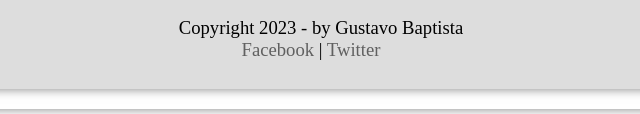
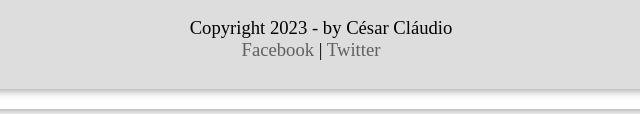
Before and after one commit to CesarCCatter/siteprofissoes, a plain HTML site: page seo.html in a window 1280 px wide. Shown: the part 774-888 px from the top of the page, 329-969 px from the left. Drawn offline with Linux system fonts and the light colour scheme.

Commit message:
Primeiro Commit

```diff
--- a/seo.html
+++ b/seo.html
@@ -62,7 +62,7 @@
 
          <footer id="rodape">
 
-            <p>Copyright 2023 - by Gustavo Baptista<br>
+            <p>Copyright 2023 - by César Cláudio<br>
 <a href="https://pt-br.facebook.com/" target="_blank">Facebook </a> |
                 <a href="https://twitter.com/" target="_blank">Twitter</a>
     </p>
```
